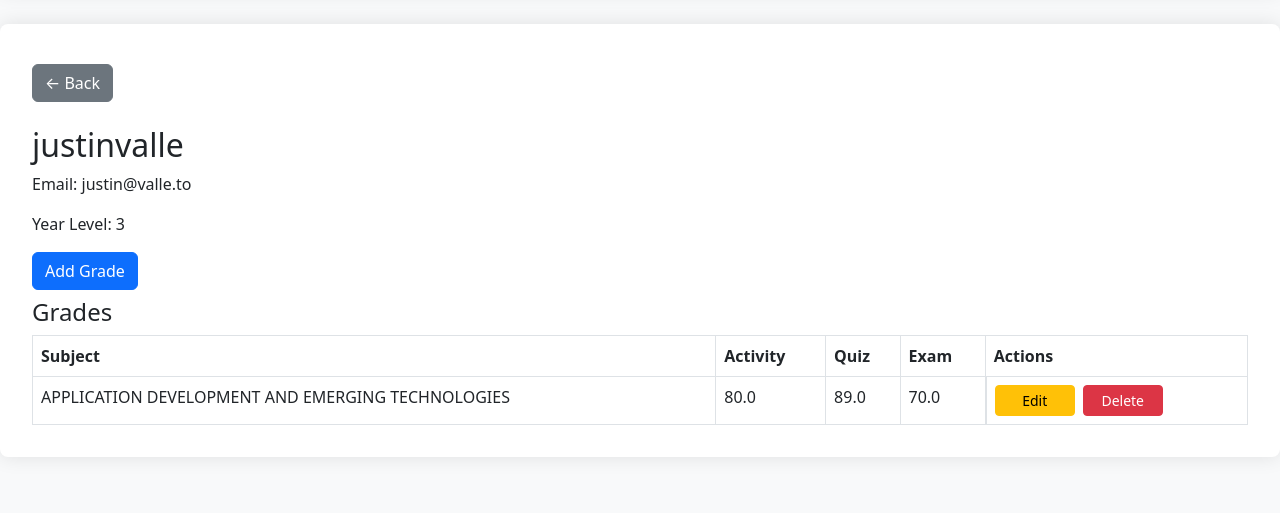
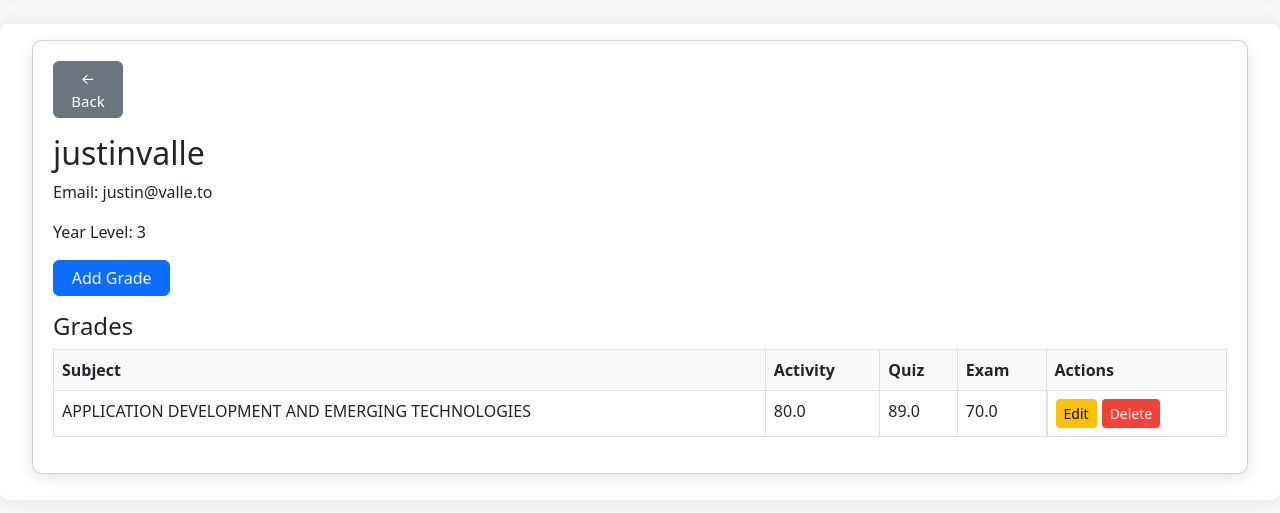
Before and after one commit to N3ls0nBalye/Student-Management-System, a Django app: page /student/6/ in a window 1280 px wide. Shown: the part 106-619 px from the top of the page. Run offline with Django 4.2, Linux system fonts and the light colour scheme; data comes from the database, SQL or seed files in the repository.

Commit message:
isa commit

```diff
--- a/templates/students/student_detail.html
+++ b/templates/students/student_detail.html
@@ -2,23 +2,78 @@
 {% block content %}
 
 <style>
-  .action-btn {
-    min-width: 80px;
-    text-align: center;
+  .card {
+    background: #fff;
+    border-radius: 10px;
+    box-shadow: 0 4px 15px rgba(0, 0, 0, 0.1);
+    padding: 20px;
+    margin-bottom: 10px;
+  }
+
+  .table thead th {
+    background-color: #f9f9f9;
+    font-weight: bold;
+  }
+
+  .table tbody tr:nth-child(even) {
+    background-color: #f2f2f2;
+  }
+
+  .btn-view {
+    background-color: #ffc107;
+    color: black;
+    border: none;
+  }
+
+  .btn-delete {
+    background-color: #f44336;
+    color: white;
+    border: none;
+  }
+
+  .btn-view:hover,
+  .btn-delete:hover {
+    opacity: 0.8;
+  }
+
+  .action-cell {
+    display: flex;
+    gap: 5px;
+    flex-wrap: wrap;
+  }
+
+
+  .btn-small {
+    padding: 5px 10px;
+    font-size: 16px;
+    width: 10%;
+
+  }
+  .btn-back {
+    padding: 5px 10px;
+    font-size: 15px;
+    width: 70px;
+
+  }
+  @media (max-width: 576px) {
+    .action-cell {
+      flex-direction: column;
+      align-items: center;
+    }
   }
 </style>
 
-<br>
-<a href="{% url 'dashboard' %}" class="btn btn-secondary">← Back</a>
-<br><br>
+<div class="card">
+  <a href="{% url 'dashboard' %}" class="btn btn-secondary btn-back mb-3">← Back</a>
 
   <h2>{{ student.name }}</h2>
   <p>Email: {{ student.email }}</p>
   <p>Year Level: {{ student.year_level }}</p>
 
-<a href="{% url 'grade_add' student.id %}" class="btn btn-primary mb-2">Add Grade</a>
+  <a href="{% url 'grade_add' student.id %}" class="btn btn-primary btn-small mb-3">Add Grade</a>
 
   <h4>Grades</h4>
+  <div class="table-responsive">
     <table class="table table-bordered">
       <thead>
         <tr>
@@ -36,15 +91,18 @@
           <td>{{ grade.activity }}</td>
           <td>{{ grade.quiz }}</td>
           <td>{{ grade.exam }}</td>
-      <td class="d-flex flex-wrap gap-2">
-        <a href="{% url 'grade_edit' grade.id %}" class="btn btn-sm btn-warning action-btn">Edit</a>
+          <td class="action-cell">
+            <a href="{% url 'grade_edit' grade.id %}" class="btn btn-sm btn-view">Edit</a>
             <form action="{% url 'grade_delete' grade.id %}" method="post">
               {% csrf_token %}
-          <button type="submit" class="btn btn-sm btn-danger action-btn" onclick="return confirm('Are you sure you want to delete this grade?');">Delete</button>
+              <button type="submit" class="btn btn-sm btn-delete" onclick="return confirm('Are you sure you want to delete this grade?');">Delete</button>
             </form>
           </td>
         </tr>
         {% endfor %}
       </tbody>
     </table>
+  </div>
+</div>
+
 {% endblock %}
```
Lines whose indentation alone changed are shown as unchanged.
